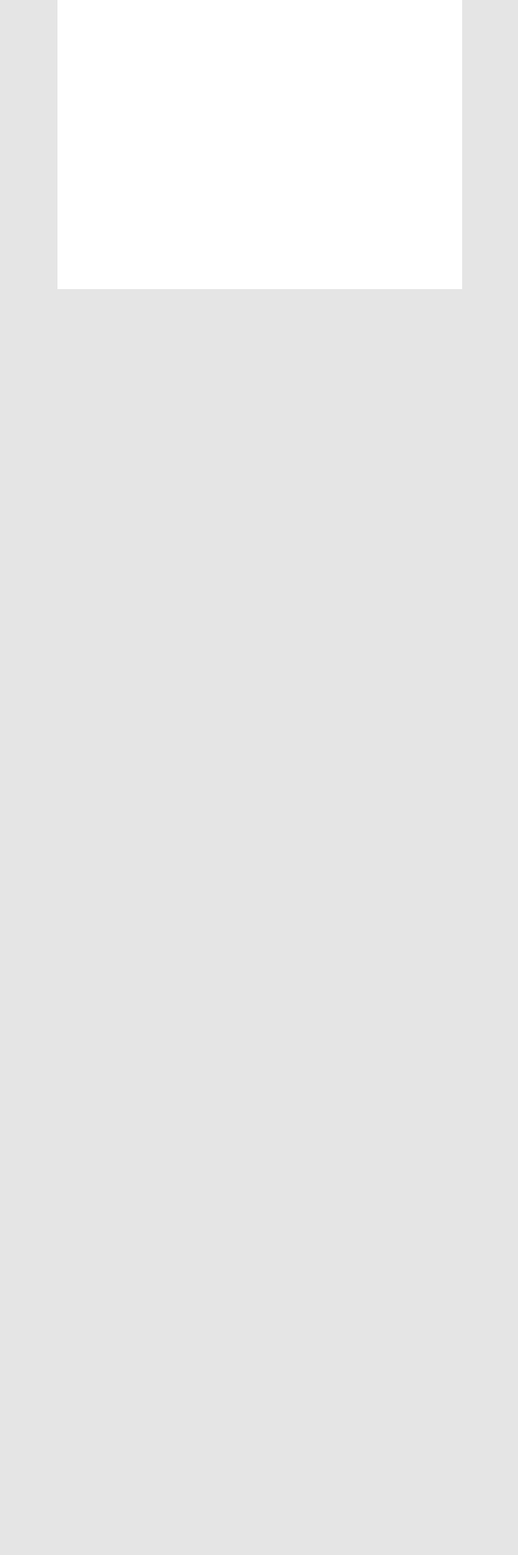
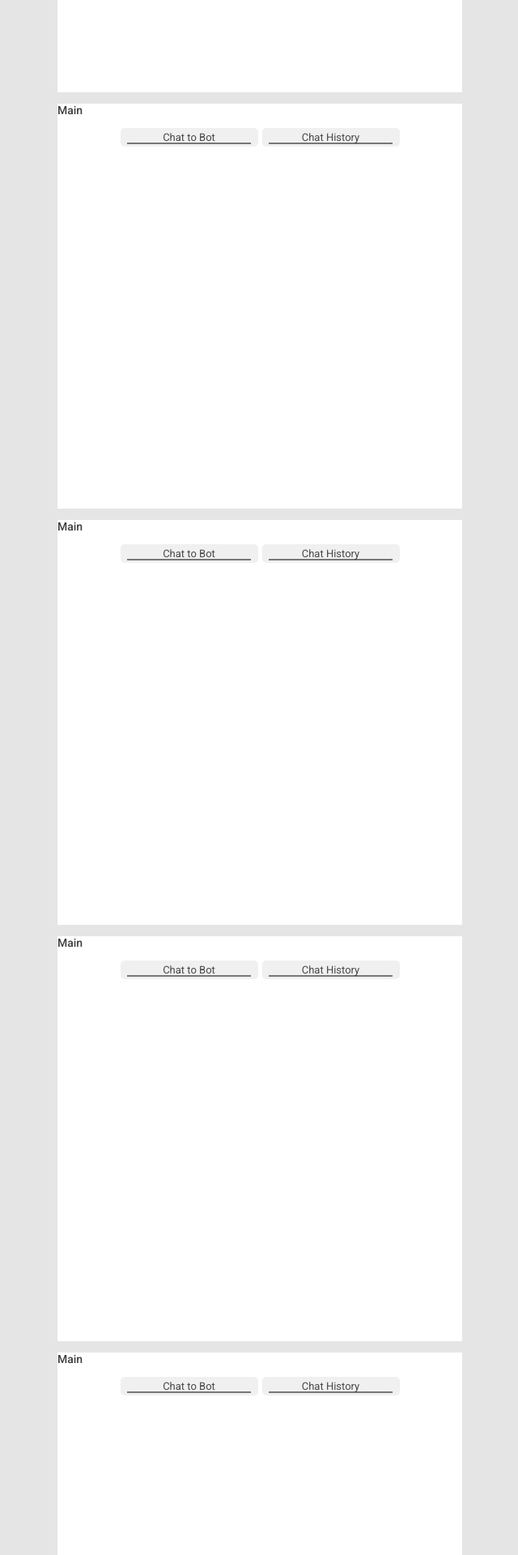
Before and after one commit to GitcrackerUK/Messenger, a React (Create React App) app: page / in a window 1280 px wide. Shown: the part 400-2320 px from the top of the page at 81% size, without its empty margins (319-959 px from the left). Before the commit the page ends 1000 px from the top, so only its background shows below. Built offline with nearby package versions, Linux system fonts and the light colour scheme.

Commit message:
imported pages to app

```diff
--- a/src/App.jsx
+++ b/src/App.jsx
@@ -1,5 +1,9 @@
 import React from 'react';
-import Main from 'components/layout/Main';
+import BotChat from 'components/pages/BotChat';
+import Chat from 'components/pages/Chat';
+import ChatHistory from 'components/pages/ChatHistory';
+import SingleHistory from 'components/pages/SingleHistory';
+import StartChat from 'components/pages/StartChat';
 import {createGlobalStyle} from 'styled-components';
 
 const GlobalStyles = createGlobalStyle`
@@ -19,9 +23,14 @@ function App() {
     return (
         <div>
             <GlobalStyles></GlobalStyles>
-            <Main></Main>
+            <BotChat></BotChat>
+            <StartChat></StartChat>
+            <Chat></Chat>
+            <ChatHistory></ChatHistory>
+            <SingleHistory></SingleHistory>
         </div>
     )
 }
 
+
 export default App
```
